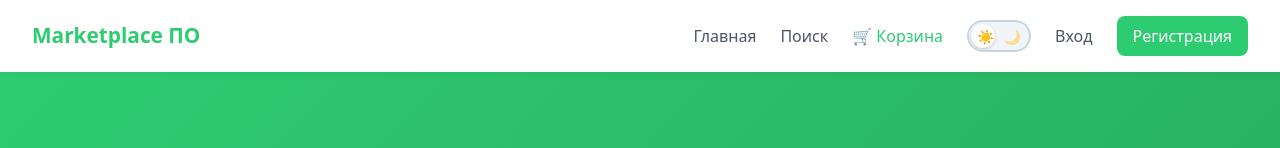
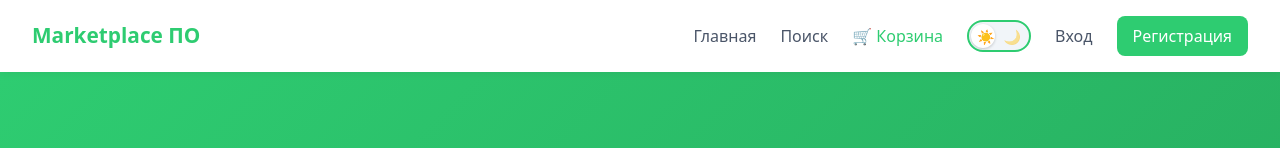
Before and after one commit to Deniska2525/po, a Vue app in the folder frontend/: page / in a window 1280 px wide. Shown: the top 148 px of the page. Built offline with nearby package versions, Linux system fonts and the light colour scheme; no server answers.

Commit message:
Update ThemeToggle.vue

```diff
--- a/frontend/src/components/ThemeToggle.vue
+++ b/frontend/src/components/ThemeToggle.vue
@@ -26,7 +26,7 @@ const themeStore = useThemeStore()
   height: 32px;
   border-radius: 40px;
   background: var(--toggle-bg);
-  border: 2px solid var(--toggle-border);
+  border: 2px solid #2ecc71;
   cursor: pointer;
   padding: 0;
   transition: all 0.3s ease;
```
